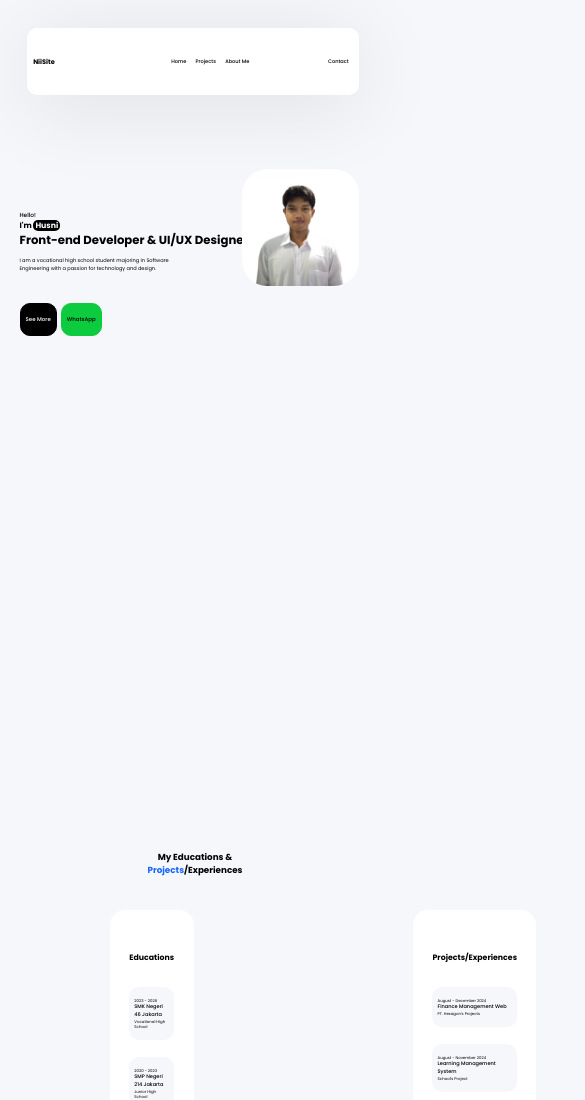
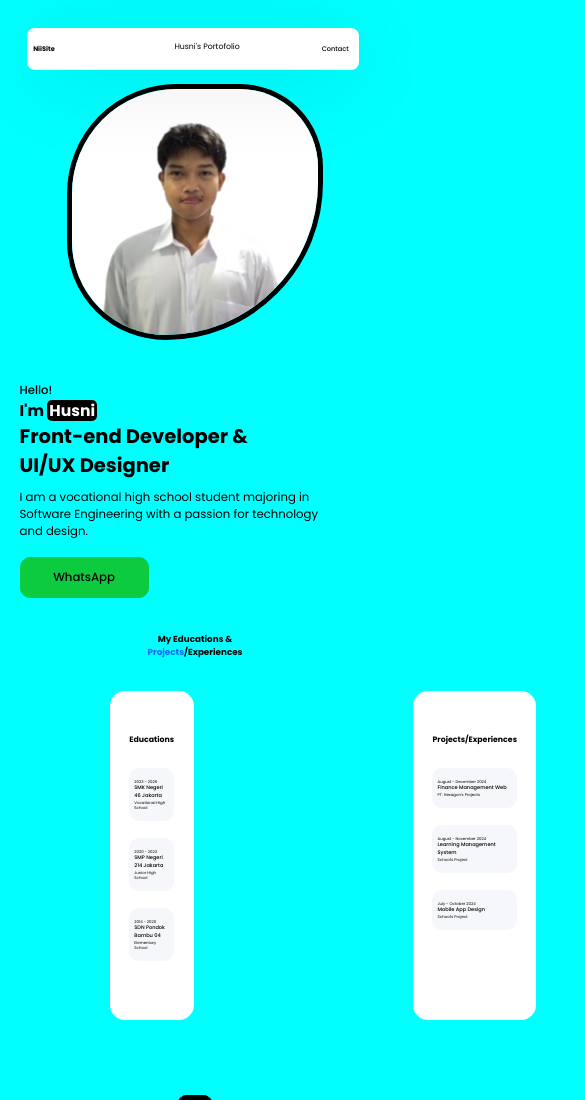
Before and after one commit to hsniim/myportofolio, a plain HTML site: page index.html in a window 390 px wide. Shown: the top 1100 px of the page, 585 px wide, since content can reach past the window. Drawn offline with Linux system fonts and the light colour scheme.

Commit message:
making a change for mobile version

```diff
--- a/certifaboutpage/style.css
+++ b/certifaboutpage/style.css
@@ -1,4 +1,8 @@
 @import url('https://fonts.googleapis.com/css2?family=Poppins:wght@400;500;700&display=swap');
+
+html {
+    scroll-behavior: smooth;
+}
 
 body {
     background-color: rgb(246, 247, 251);
@@ -68,7 +72,7 @@ body {
     transition: linear 0.2s;
 }
 
-.ar2 {
+.ar1 {
     width: 100vw;
     height: 50vh;
     max-width: 100vw;
--- a/index.html
+++ b/index.html
@@ -12,11 +12,12 @@
                   <p>NiiSite</p>
             </div>
             <div class="navlink">
-                  <ul>
+                  <ul class="navlinkdesk">
                         <li><a href="#home">Home</a></li>
                         <li><a href="#prj">Projects</a></li>
                         <li><a href="certifaboutpage/index.html">About Me</a></li>
                   </ul>
+                  <p class="navlinkmobile">Husni's Portofolio</p>
             </div>
             <div class="navlink2">
                   <li><a href="#con">Contact</a></li>
@@ -84,7 +85,7 @@
             </div>
       </article>
 
-      <footer class="ar4" id="con">
+      <footer class="ar3" id="con">
             <div class="conhead">
                   <h2>Contact me on</h2>
             </div>
--- a/style.css
+++ b/style.css
@@ -1,10 +1,14 @@
 @import url('https://fonts.googleapis.com/css2?family=Poppins:wght@400;500;700&display=swap');
+html {
+    scroll-behavior: smooth;
+}
 
 body {
     background-color: rgb(246, 247, 251);
     font-family: "Poppins", sans-serif;
     align-items: center;
     margin: auto auto;
+    overflow-x: hidden;
 }
 
 .navbar {
@@ -33,6 +37,10 @@ body {
 
 .navlink {
     display: flex;
+}
+
+.navlinkmobile {
+    display: none;
 }
 
 .navlink ul {
@@ -70,10 +78,12 @@ body {
 
 .ar1 {
     display: flex;
-    max-width: 100vw;
-    max-height: 100vh;
     width: 100vw;
     height: 100vh;
+    padding-top: 5vh;
+    /* tambahkan ini */
+    box-sizing: border-box;
+    /* penting agar padding tidak menambah total tinggi */
 }
 
 .ghero {
@@ -82,7 +92,7 @@ body {
     height: 100vh;
     max-width: 50vw;
     max-height: 100vh;
-    padding-left: 5vw;
+    padding-left: 5.5vw;
     padding-top: 25vh;
 }
 
@@ -156,6 +166,10 @@ body {
     box-shadow: 0px 10px 20px rgba(0, 0, 0, 0.2);
 }
 
+.exb1:active, .exb2:active {
+    transform: scale(0.90);
+}
+
 .heropic {
     height: 80vh;
     max-height: 100vh;
@@ -165,6 +179,7 @@ body {
 .heropic img {
     margin-top: 20vh;
     width: 30vw;
+    height: auto;
     border-radius: 25px;
 }
 
@@ -260,11 +275,15 @@ body {
     box-shadow: 0px 10px 20px rgba(0, 0, 0, 0.2);
 }
 
+.prjbut:active {
+    transform: scale(0.90);
+}
+
 .prjbut svg {
     width: 1vw;
 }
 
-.ar4 {
+.ar3 {
     width: 100vw;
     height: 20vh;
     max-width: 100vw;
@@ -315,3 +334,144 @@ body {
 .fotb1 {
     font-weight: 600;
 }
+
+@media screen and (max-width: 720px) {
+
+    .navbar {
+        height: 5vh;
+        border-radius: 8px;
+    }
+
+    .navicon {
+        font-size: 1.7vw;
+    }
+
+    .navlink li, .navlink a {
+            padding: 0.3vh 0.3vw;
+            margin: 0vh 0.3vw;
+            font-size: 1.7vw;
+            font-weight: 500;
+        }
+
+    .navlink2 li, .navlink2 a {
+        margin-right: 1vw;
+        padding: 0.3vh 0.3vw;
+        font-size: 1.7vw;
+        font-weight: 500;
+        list-style-type: none;
+        text-decoration: none;
+    }
+
+    .navlink a:hover, .navlink2 a:hover {
+        border-bottom: 0.2vh black solid;
+        transition: linear 0.2s;
+    }
+
+    .ar1 {
+        flex-direction: column;
+        /* Susun elemen ke bawah */
+        height: auto;
+        /* Biarkan tinggi menyesuaikan konten */
+        /* Sesuaikan padding atas */
+        align-items: center;
+        /* Tengahkan elemen secara horizontal */
+    }
+
+    .ghero {
+        order: 2;
+        width: 90%;
+        /* Lebar area teks */
+        height: auto;
+        max-width: 90%;
+        padding: 5vw;
+        padding-top: 5vh;
+        text-align: left;
+        /* Tengahkan teks */
+    }
+
+    .minhero {
+        font-size: 3vw;
+        /* Sesuaikan ukuran font */
+    }
+
+    .subhero {
+        font-size: 4vw;
+        /* Sesuaikan ukuran font */
+    }
+
+    .hero {
+        font-size: 5vw;
+        /* Sesuaikan ukuran font */
+        width: 80%;
+        /* Lebar teks */
+    }
+
+    .ghero p {
+        font-size: 3vw;
+        /* Sesuaikan ukuran font */
+        width: 90%;
+    }
+
+    .exb {
+        width: 100%;
+        display: flex;
+        justify-content: left;
+        padding-top: 1vh;
+    }
+
+    .exb a {
+        width: 30vw;
+        height: auto;
+        /* Lebar tombol */
+        margin: 1vh 0vw;
+        font-size: 3vw;
+        text-align: center;
+    }
+
+    .exb1 {
+        display: none;
+    }
+
+    .heropic {
+        width: 90%;
+        height: auto;
+        max-height: none;
+        margin-left: 0;
+        margin-top: 5vh;
+        display: flex;
+        justify-content: center;
+        align-items: center;
+    }
+
+    .heropic img {
+        width: 70%;
+        height: auto;
+        margin-top: 0;
+        border-radius: 50% 38% 72% 45% ;
+        border: black solid 5px;
+    }
+}
+
+.ar2 {
+
+}
+
+@media screen and (max-width: 480px) {
+    body {
+        background-color: aqua;
+    }
+
+    .ar1 {
+        flex-direction: column;
+    }
+
+    .navlinkdesk li{
+        display: none;
+    }
+
+    .navlinkmobile {
+        display: flex;
+        color: black;
+        font-size: 2vw;
+    }
+}
```
Also changed, not shown: certifaboutpage/index.html (+1 -1 lines).
